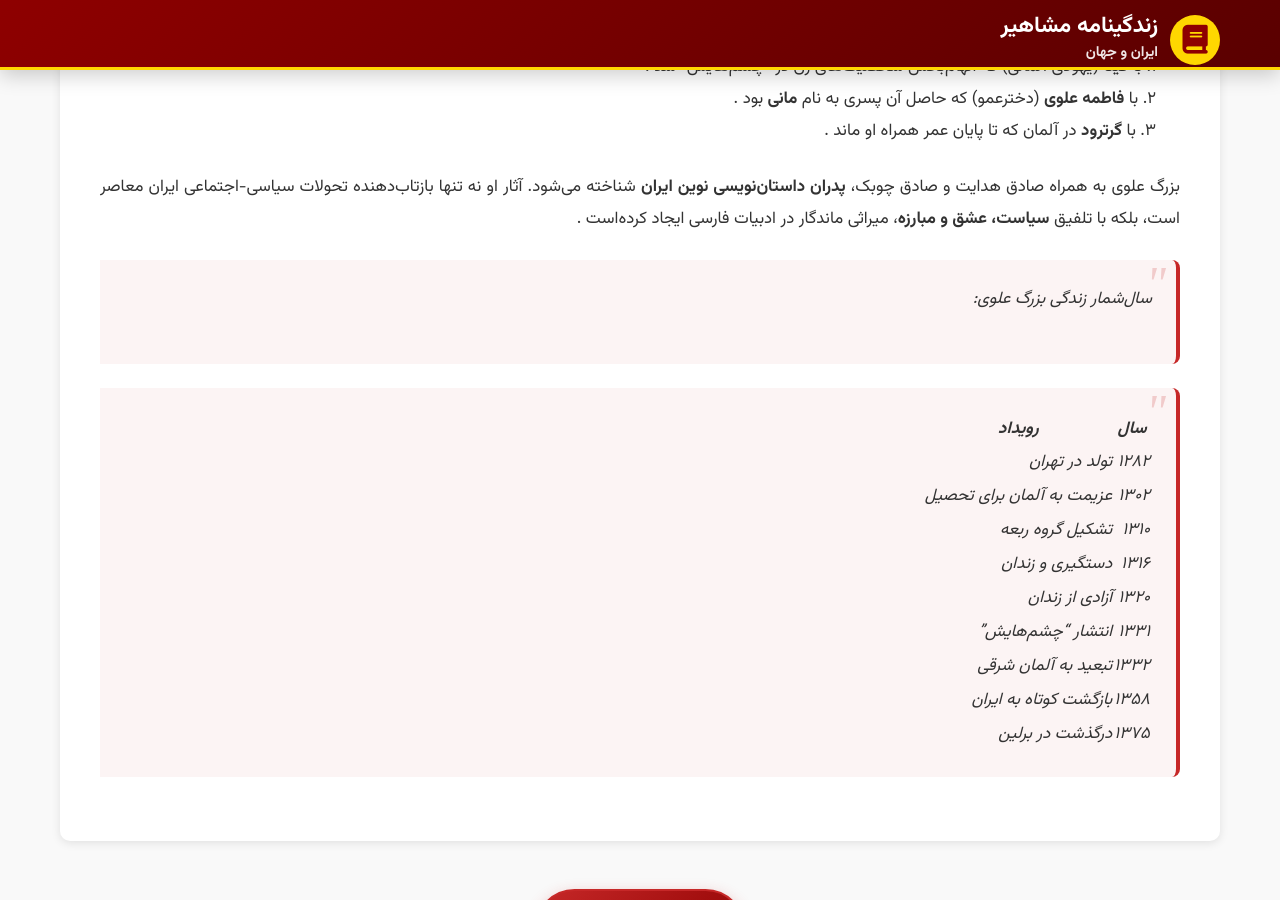
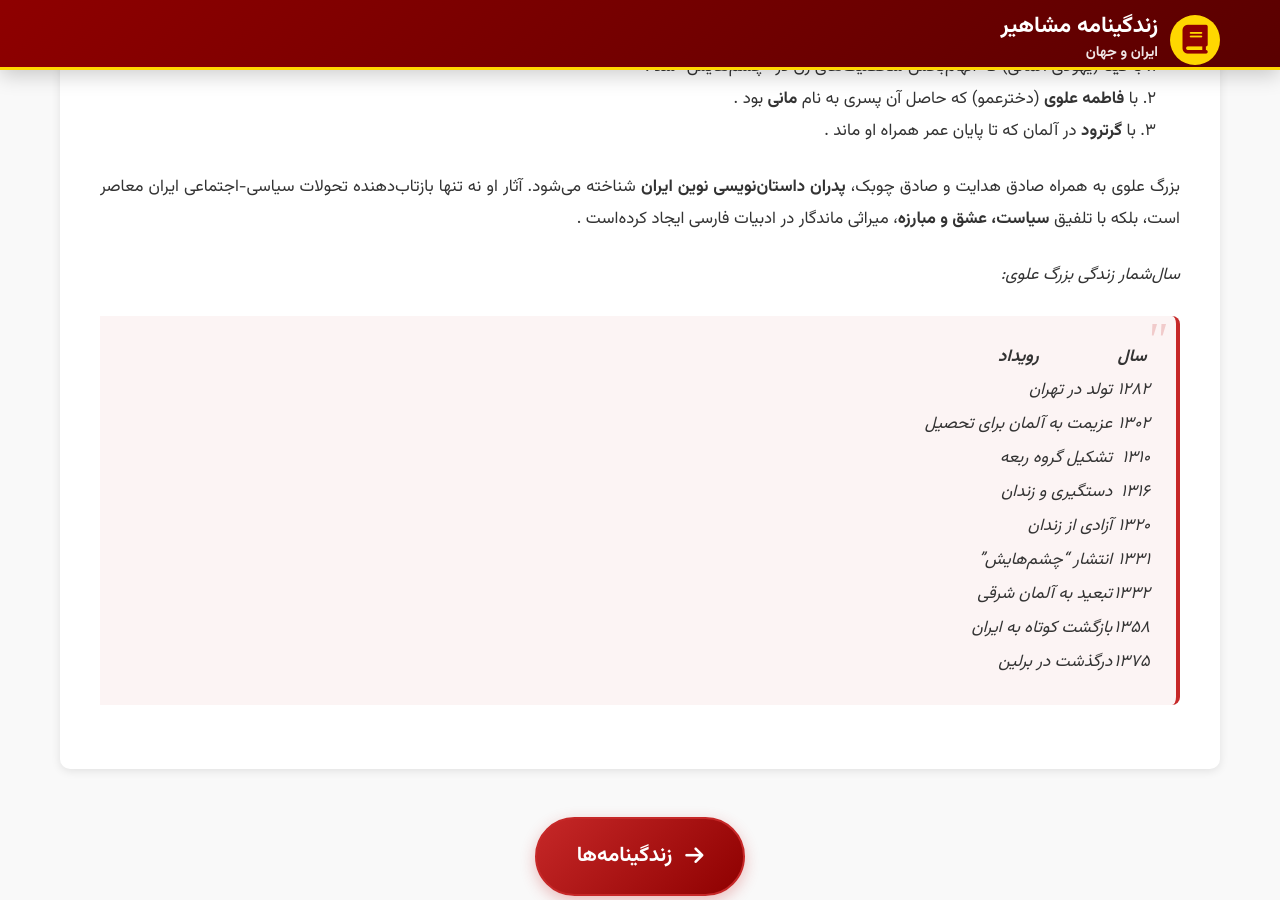
Before and after one commit to darkblog/darkblog.github.io, a Jekyll site: the page built from _posts/2025-7-3-38.md, in a window 1280 px wide and 900 px high, scrolled down 2685 px. Built offline with Jekyll 4.4.1, drawn with Linux system fonts in a browser that asks for light colours.

Commit message:
Update 2025-7-3-38.md

```diff
--- a/_posts/2025-7-3-38.md
+++ b/_posts/2025-7-3-38.md
@@ -54,7 +54,7 @@ title: زندگینامه بزرگ علوی - نویسنده مبارز و پی
 
 بزرگ علوی به همراه صادق هدایت و صادق چوبک، **پدران داستان‌نویسی نوین ایران** شناخته می‌شود. آثار او نه تنها بازتاب‌دهنده تحولات سیاسی-اجتماعی ایران معاصر است، بلکه با تلفیق **سیاست، عشق و مبارزه**، میراثی ماندگار در ادبیات فارسی ایجاد کرده‌است .
 
-> *سال‌شمار زندگی بزرگ علوی:*
+*سال‌شمار زندگی بزرگ علوی:*
 
 > | سال        | رویداد                     |
 > |------------|----------------------------|
```
